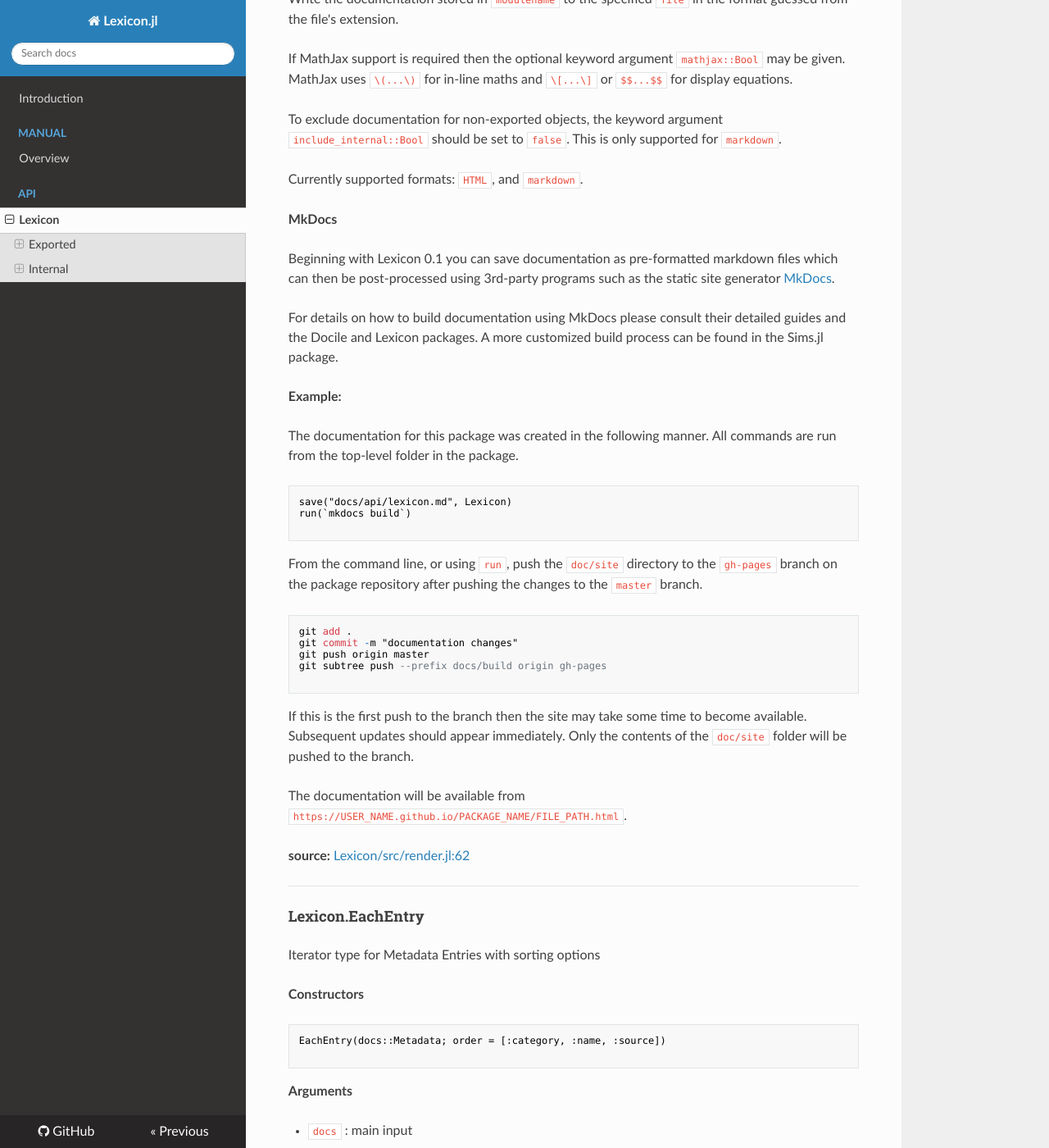
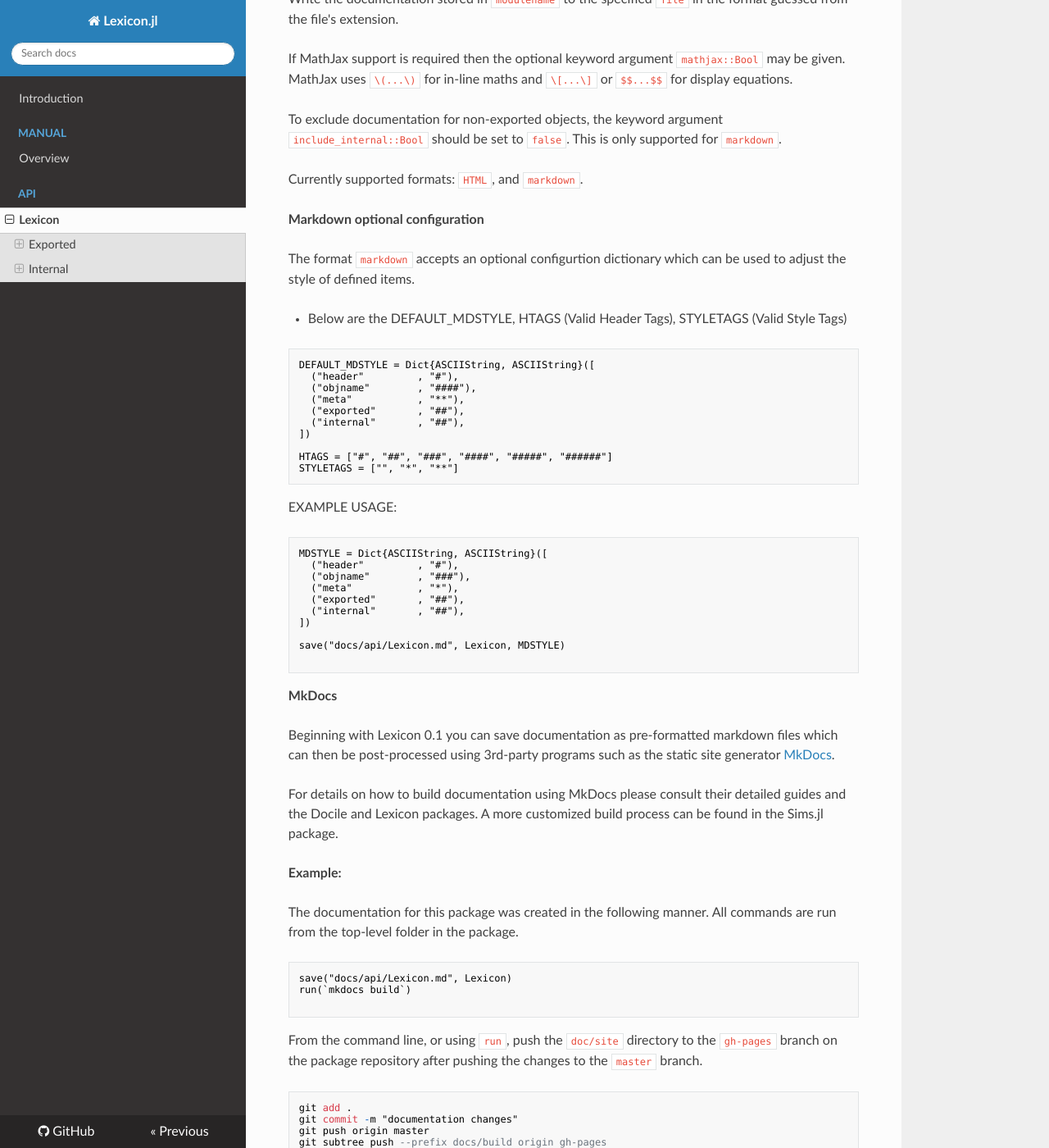
Before and after one commit to MichaelHatherly/Lexicon.jl, an MkDocs documentation site: the page built from docs/api/Lexicon.md, in a window 1280 px wide and 1400 px high, scrolled down 1100 px. Shown: the whole window at 82% size. Built offline with MkDocs 1.6.1, drawn with Linux system fonts in a browser that asks for light colours; nearby versions of some CDN libraries; old or Windows-style settings are respelled for this version of MkDocs; some of the changed text lies outside the part shown.

Commit message:
Optional `markdown` style configuration
Optional `markdown` style configuration.
Stripped trailing spaces.
Added: `using Lexicon` to Example to make it selfcontained.

````diff
--- a/docs/api/Lexicon.md
+++ b/docs/api/Lexicon.md
@@ -58,6 +58,41 @@ for `markdown`.
 
 Currently supported formats: `HTML`, and `markdown`.
 
+**Markdown optional configuration**
+
+The format `markdown` accepts an optional configurtion dictionary which can be used to adjust
+the style of defined items.
+
+* Below are the DEFAULT_MDSTYLE, HTAGS (Valid Header Tags), STYLETAGS (Valid Style Tags)
+
+```julia
+DEFAULT_MDSTYLE = Dict{ASCIIString, ASCIIString}([
+  ("header"         , "#"),
+  ("objname"        , "####"),
+  ("meta"           , "**"),
+  ("exported"       , "##"),
+  ("internal"       , "##"),
+])
+
+HTAGS = ["#", "##", "###", "####", "#####", "######"]
+STYLETAGS = ["", "*", "**"]
+```
+
+EXAMPLE USAGE:
+
+```julia
+MDSTYLE = Dict{ASCIIString, ASCIIString}([
+  ("header"         , "#"),
+  ("objname"        , "###"),
+  ("meta"           , "*"),
+  ("exported"       , "##"),
+  ("internal"       , "##"),
+])
+
+save("docs/api/Lexicon.md", Lexicon, MDSTYLE)
+
+```
+
 **MkDocs**
 
 Beginning with Lexicon 0.1 you can save documentation as pre-formatted
@@ -74,7 +109,7 @@ The documentation for this package was created in the following manner.
 All commands are run from the top-level folder in the package.
 
 ```julia
-save("docs/api/lexicon.md", Lexicon)
+save("docs/api/Lexicon.md", Lexicon)
 run(`mkdocs build`)
 
 ```
@@ -101,7 +136,7 @@ The documentation will be available from
 
 
 **source:**
-[Lexicon/src/render.jl:62](https://github.com/MichaelHatherly/Lexicon.jl/tree/e6ccf9f4a12e75fe062282c0756ff4a0bcd359e7/src/render.jl#L62)
+[Lexicon.jl/src/render.jl:97](https://github.com/MichaelHatherly/Lexicon.jl/tree/f711322ecce8403b019a0a1d6bfff78d61c88a10/src/render.jl#L97)
 
 ---
 
````
Also changed, not shown: other parts of docs/api/Lexicon.md (+11 -11 lines), NEWS.md (+4 -0 lines), 2 other files.
